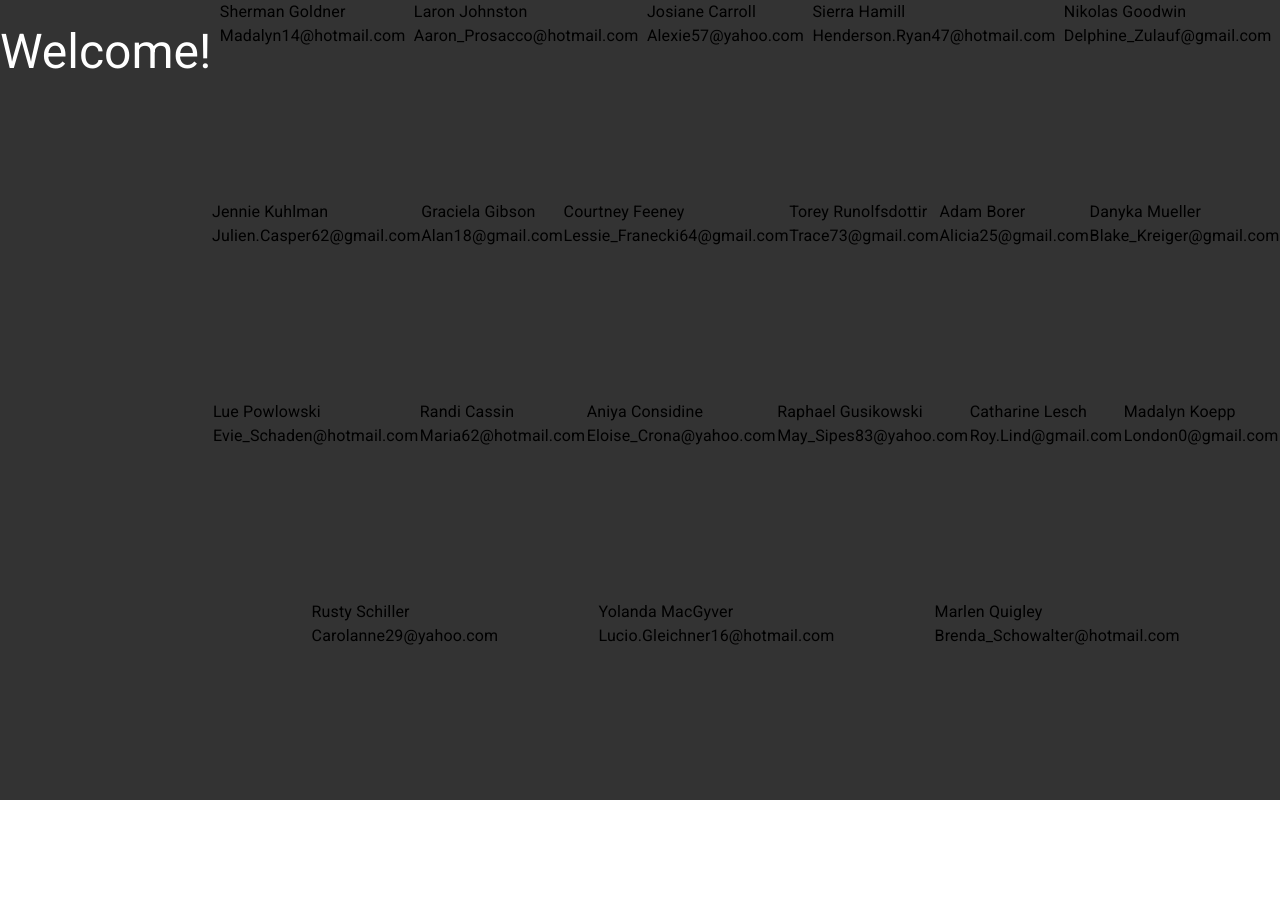
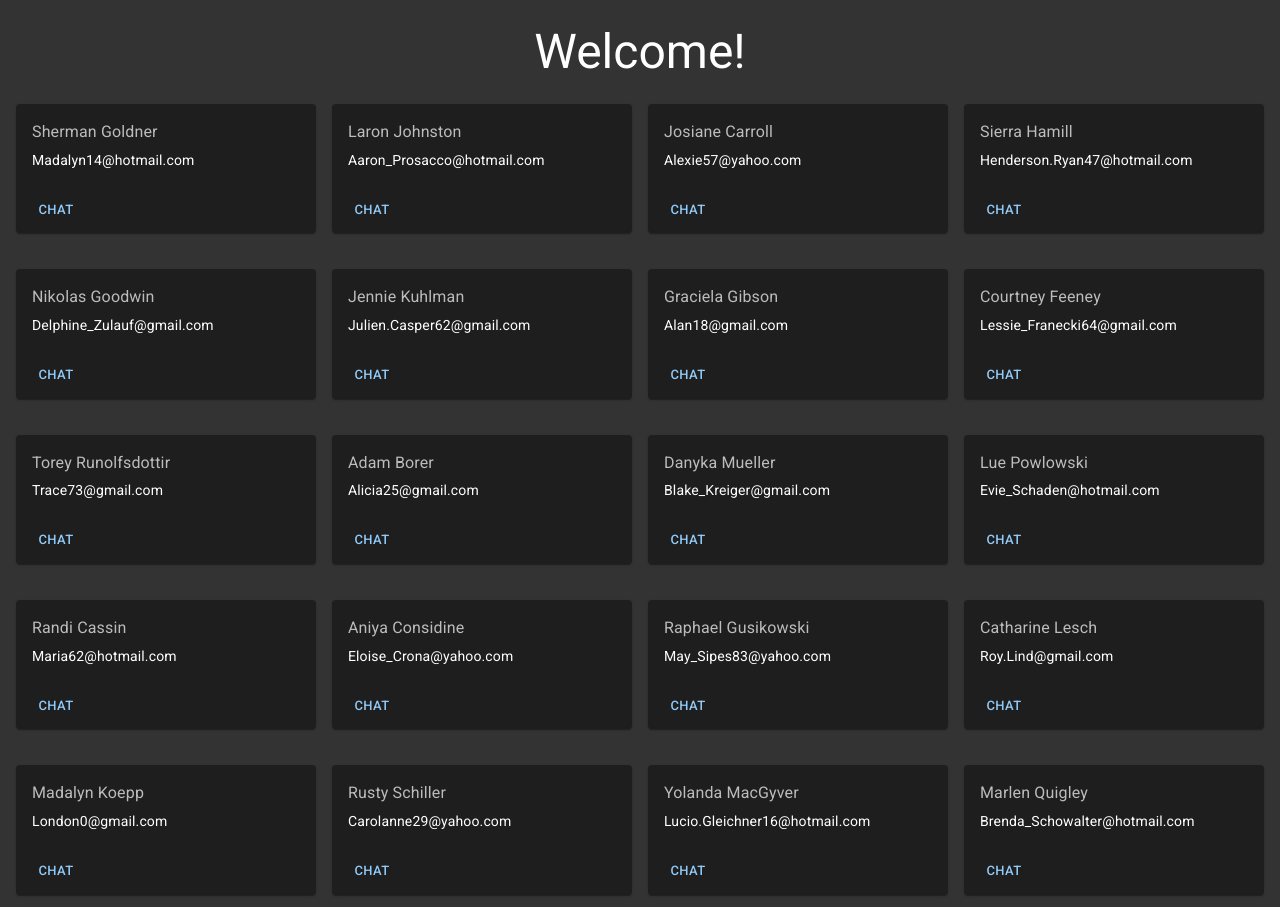
Before and after one commit to harzkr/crm-fe, a React (Create React App) app: page / in a window 1280 px wide. Before the commit the page ends 800 px from the top, so only its background shows below. Built offline with nearby package versions, Linux system fonts and the light colour scheme.

Commit message:
Dashboard user updates

```diff
--- a/src/components/Dashboard/Dashboard.js
+++ b/src/components/Dashboard/Dashboard.js
@@ -2,6 +2,10 @@ import { Typography } from "@mui/material";
 import React from "react";
 import "./styles.css";
 import { USERS } from "./mock";
+import Card from '@mui/material/Card';
+import CardActions from '@mui/material/CardActions';
+import CardContent from '@mui/material/CardContent';
+import Button from '@mui/material/Button';
 
 const Dashboard = () => {
   return (
@@ -14,8 +18,19 @@ const Dashboard = () => {
       <div style={{display:'flex', justifyContent:'space-evenly', flexWrap:'wrap'}}>
         {USERS.map((user) => (
           <div key={user.email} className="user">
-            <Typography>{user.name}</Typography>
-            <Typography>{user.email}</Typography>
+            <Card>
+            <CardContent>
+                <Typography sx={{ fontSize: 16 }} color="text.secondary" gutterBottom>
+                    {user.name}
+                </Typography>
+                <Typography sx={{fontSize:14}}>
+                    {user.email}
+                </Typography>
+            </CardContent>
+            <CardActions>
+                <Button size="small">CHAT</Button>
+            </CardActions>
+            </Card>
           </div>
         ))}
       </div>
--- a/src/components/Dashboard/styles.css
+++ b/src/components/Dashboard/styles.css
@@ -2,10 +2,16 @@
     background-color: #333;
     min-height: 100vh;
     display: flex;
-    justify-content: center;
+    flex-direction: column;
 }
 .title{
     color:white;
     text-align: center;
-    margin-top: 20px;
+    margin-top: 10px;
 }
+
+.user{
+    margin-top: 24px;
+    margin-bottom: 12px;
+    width: 300px;
+}
```
